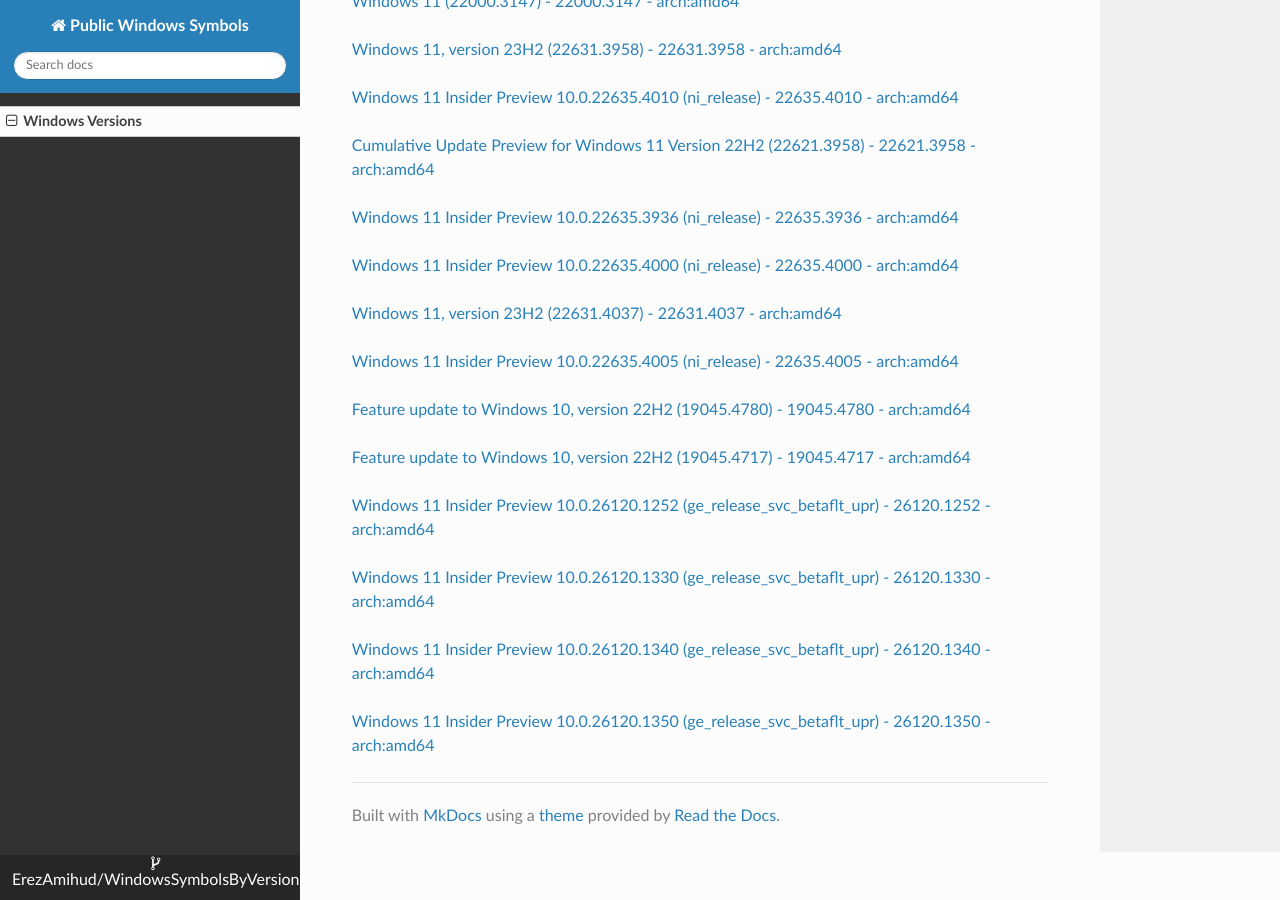
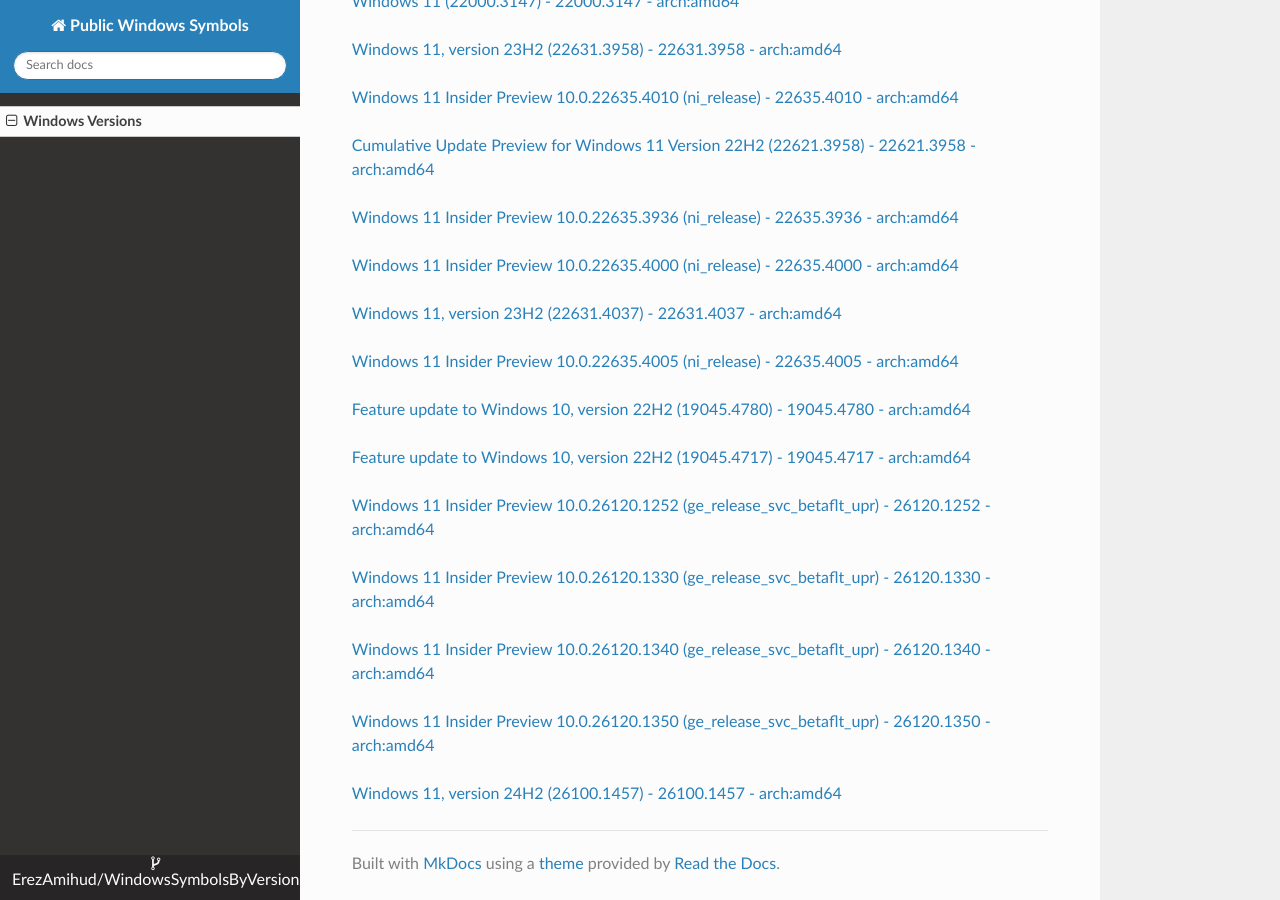
Before and after one commit to ErezAmihud/WindowsSymbolsByVersion, an MkDocs documentation site: the page built from docs/index.md, in a window 1280 px wide and 900 px high, scrolled down 9077 px. Built offline with MkDocs 1.6.1, drawn with Linux system fonts in a browser that asks for light colours; nearby versions of some CDN libraries.

Commit message:
Automated commit, add manifest for 92ec64ac-7c04-4309-b3cc-50e40cbcb609

```diff
--- a/docs/index.md
+++ b/docs/index.md
@@ -463,3 +463,6 @@
 
 
 [Windows 11 Insider Preview 10.0.26120.1350 (ge_release_svc_betaflt_upr) - 26120.1350 - arch:amd64](https://github.com/ErezAmihud/WindowsSymbolsByVersion/blob/main/manifests/377a7b26-456f-488a-8382-48061fc9c877.manifest)
+
+
+[Windows 11, version 24H2 (26100.1457) - 26100.1457 - arch:amd64](https://github.com/ErezAmihud/WindowsSymbolsByVersion/blob/main/manifests/92ec64ac-7c04-4309-b3cc-50e40cbcb609.manifest)
```
Also changed, not shown: process_builds.json (+1 -1 lines), 1 other file.
